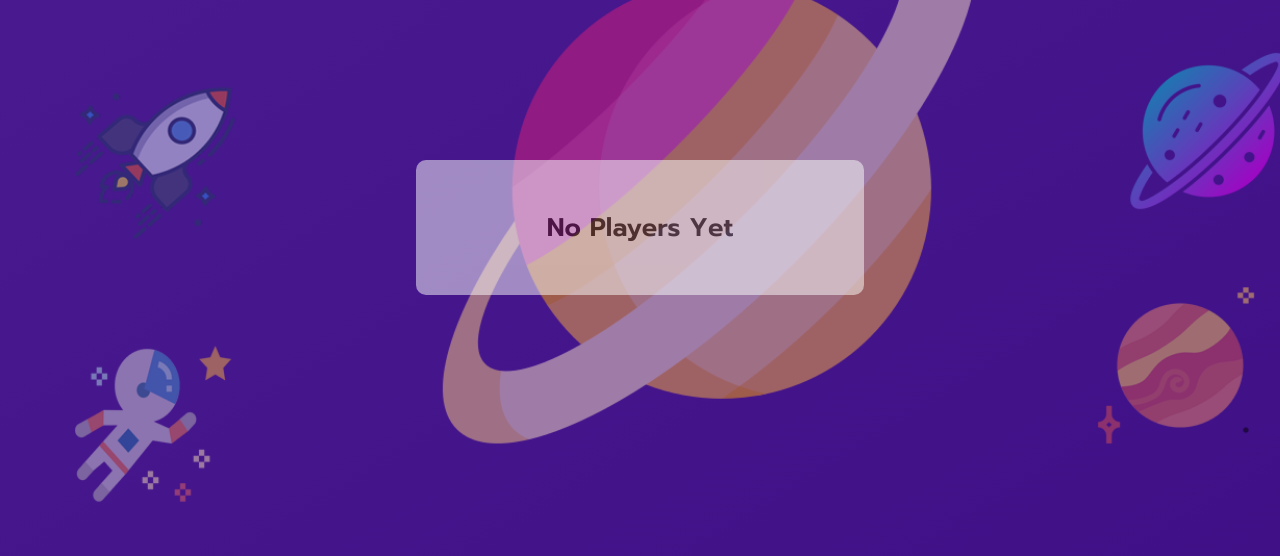
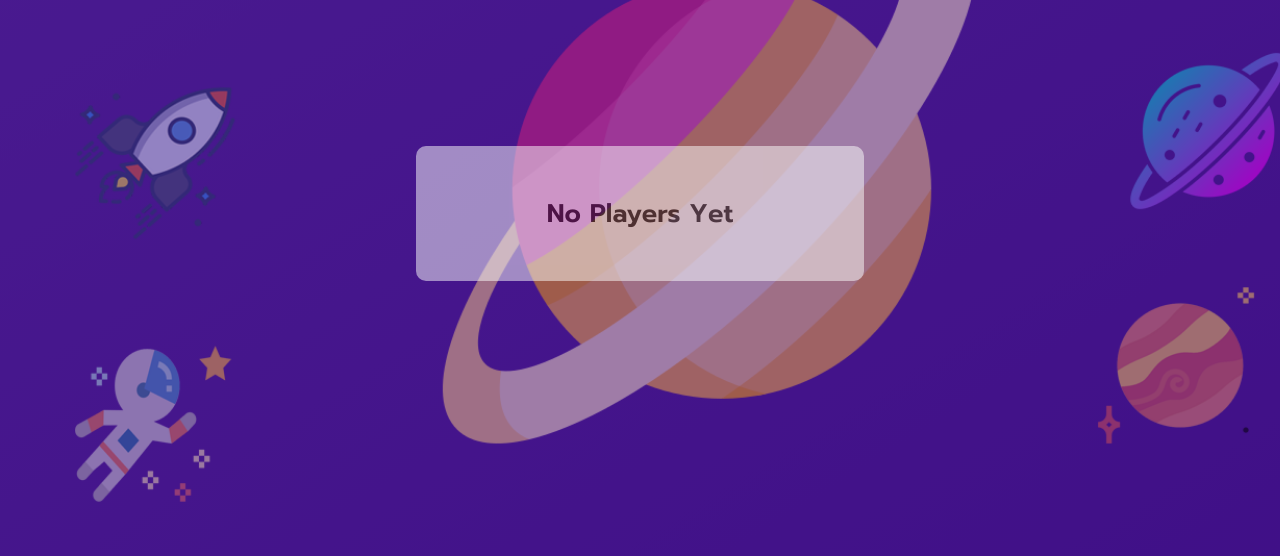
Before and after one commit to CA-G12/Quiz-App-Team-14, a plain HTML site: page html/scorboard.html in a window 1280 px wide. Shown: the part 244-800 px from the top of the page. Drawn offline with Linux system fonts and the light colour scheme.

Commit message:
modified some sizes relates #62

```diff
--- a/css/scoreboard.css
+++ b/css/scoreboard.css
@@ -38,8 +38,8 @@ main {
   padding-top: 1rem;
   display: flex;
   flex-direction: column;
-  justify-content: space-around;
-  height: 100vh;
+  justify-content: space-between;
+  height: 90vh;
   padding-bottom: 6rem;
 }
 
@@ -269,7 +269,7 @@ main .message .content p:nth-child(3) {
   }
 
   main .message .content {
-    width: 60%;
+    width: 65%;
   }
 
   main .message .content .icon i {
```
